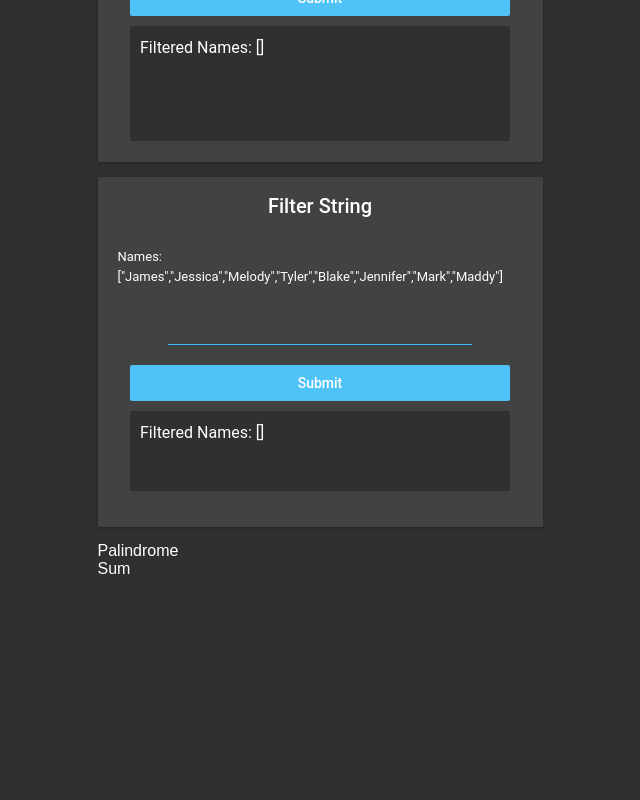
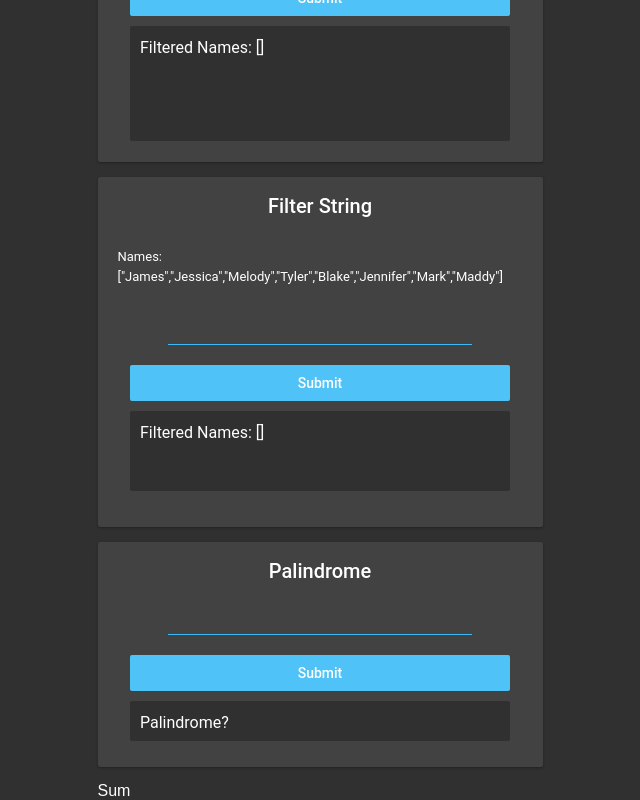
Before and after one commit to alexlamb10/react-toy-problems, a React (Create React App) app: page / in a window 1280 px wide. Shown: the part 528-1328 px from the top of the page, without its empty margins (320-960 px from the left). Before the commit the page ends 1106 px from the top, so only its background shows below. Built offline with nearby package versions, Linux system fonts and the light colour scheme.

Commit message:
Added functionality to check for Palindrome

```diff
--- a/src/components/Topics/Palindrome.js
+++ b/src/components/Topics/Palindrome.js
@@ -1,9 +1,45 @@
 import React, { Component } from 'react'
 
 export default class Palindrome extends Component {
+
+  constructor() {
+    super()
+    this.state={
+      userInput: '',
+      palindrome: ''
+    }
+  }
+
+  checkPalindrome(prop) {
+    const stringArray = prop.split('')
+    const reverseString = stringArray.reverse().join('')
+
+    if(prop === reverseString){
+      this.setState({
+        palindrome: 'True'
+      })
+  }else{
+    this.setState({
+      palindrome: 'False'
+    })
+  }
+
+}
+
   render() {
     return (
-      <div>Palindrome</div>
+      <div className="puzzleBox palindromePB">
+              <h4>Palindrome</h4>
+              <input type="text" className='inputLine' onChange={(e) => {
+                this.setState({
+                  userInput: e.target.value
+                })
+              }}/>
+              <button className="confirmationButton" onClick={() => {
+                this.checkPalindrome(this.state.userInput)
+              }}>Submit</button>
+              <span className="resultsBox">Palindrome? {this.state.palindrome}</span>
+          </div>
     )
   }
 }
```
